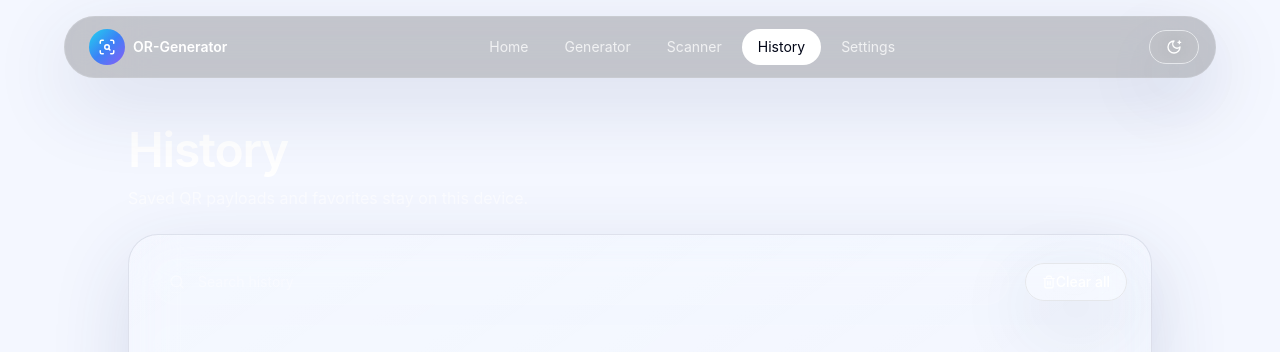
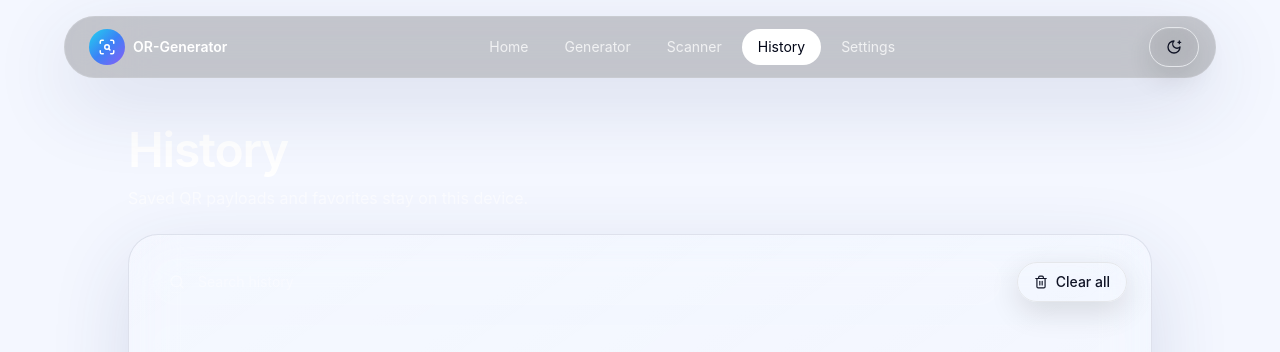
Before and after one commit to Mahin98250/OR-Generator, a React (Vite) app: page /#/history in a window 1280 px wide. Shown: the top 352 px of the page. Built offline with nearby package versions, Linux system fonts and the light colour scheme.

Commit message:
design: refine glass buttons

```diff
--- a/src/components/ui/GlassButton.tsx
+++ b/src/components/ui/GlassButton.tsx
@@ -1,20 +1,12 @@
 import { motion, type HTMLMotionProps } from 'framer-motion';
 import type { ReactNode } from 'react';
 
-type Props = HTMLMotionProps<'button'> & {
-  children: ReactNode;
-};
+type Props = HTMLMotionProps<'button'> & { children: ReactNode };
 
-export function GlassButton({ children, className = '', type = 'button', ...props }: Props) {
+export function GlassButton({ children, className='', type='button', ...props }: Props) {
   return (
-    <motion.button
-      type={type}
-      whileHover={{ scale: 1.02 }}
-      whileTap={{ scale: 0.98 }}
-      className={`inline-flex items-center justify-center rounded-full border border-white/12 bg-white/10 px-4 py-2 text-sm font-medium text-white shadow-glass backdrop-blur-xl transition ${className}`}
-      {...props}
-    >
-      {children}
-    </motion.button>
+    <motion.button type={type} whileHover={{ y:-1, scale:1.015 }} whileTap={{ scale:.975 }}
+      className={`inline-flex min-h-10 items-center justify-center gap-2 rounded-full border border-white/12 bg-white/8 px-4 py-2 text-sm font-medium text-[var(--text)] shadow-[inset_0_1px_0_rgba(255,255,255,.08),0_10px_30px_rgba(0,0,0,.12)] backdrop-blur-xl transition hover:bg-white/14 focus:outline-none focus:ring-2 focus:ring-[var(--primary)]/60 ${className}`}
+      {...props}>{children}</motion.button>
   );
 }
```
